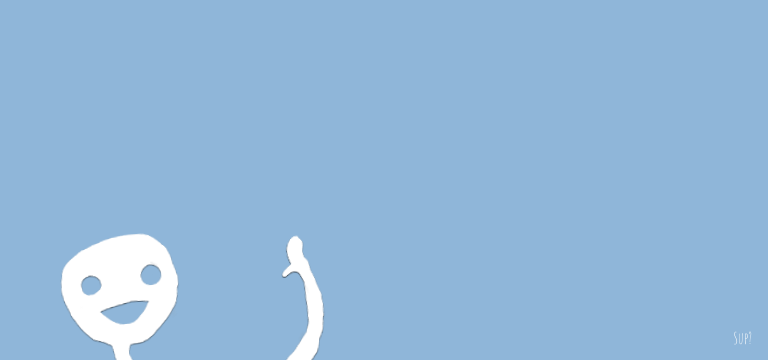
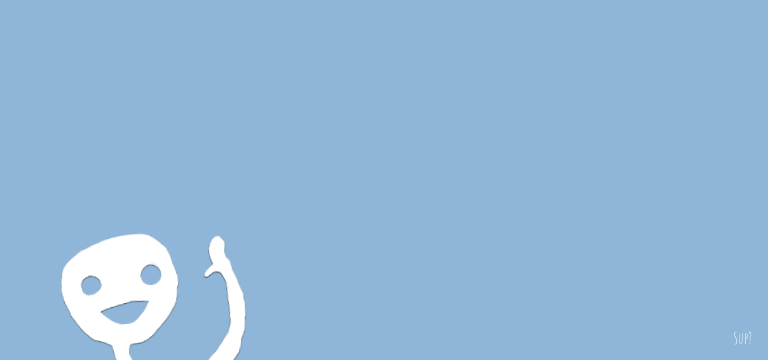
Before and after one commit to jefvel/jefvel.github.io, a plain HTML site: page index.html in a window 1280 px wide. Shown: the part 440-800 px from the top of the page, without its empty margins (512-1280 px from the left). Drawn offline with Linux system fonts and the light colour scheme.

Commit message:
auto commit

```diff
--- a/stylesheets/stylesheet.css
+++ b/stylesheets/stylesheet.css
@@ -202,7 +202,7 @@ header h1:visited {
     height:218px;
     width:82px;
     position:absolute;
-    left:60%;
+    left: calc(50% + 50px);
     bottom:-5px;
     overflow:hidden;
     transform-origin:center bottom;
```
Also changed, not shown: 1 other file.
